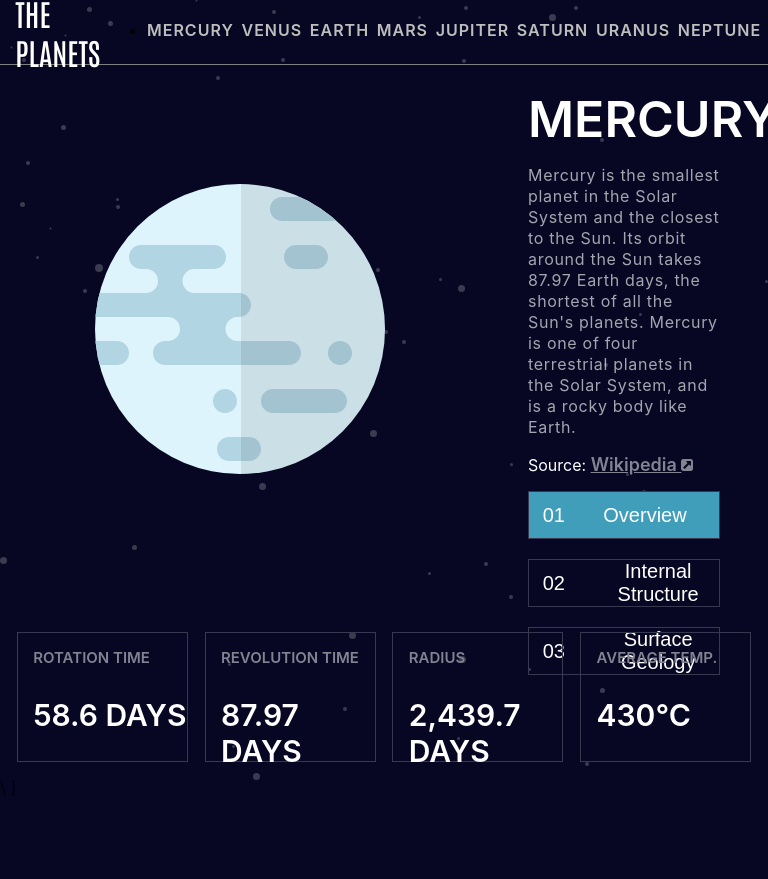
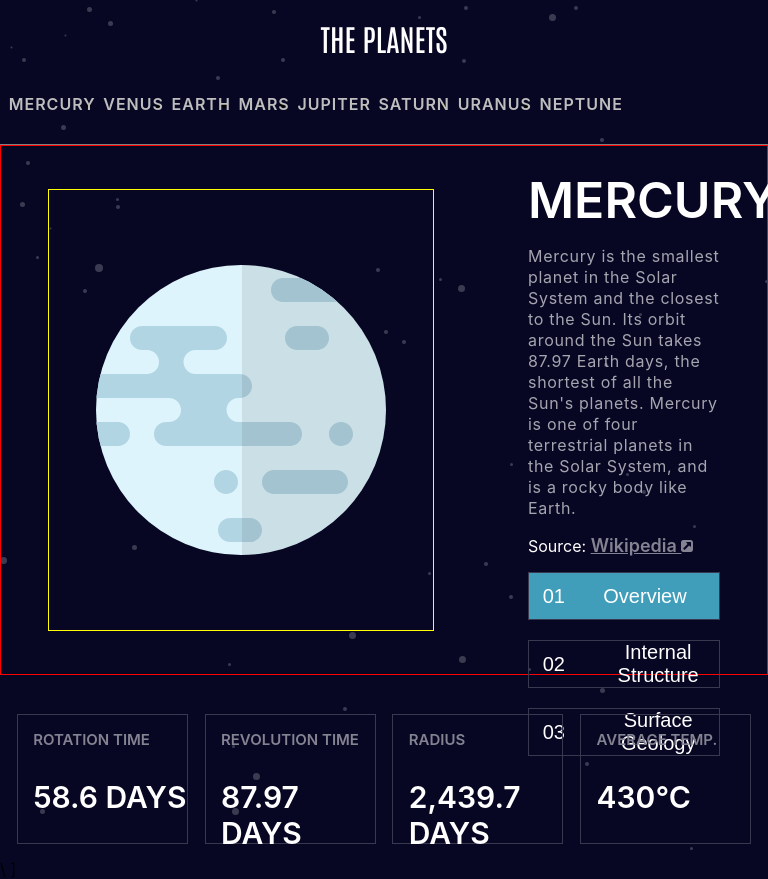
Before and after one commit to MngSebastian/Planet-Fact, a React (Create React App) app: page / in a window 768 px wide. Before the commit the page ends 800 px from the top, so only its background shows below. Built offline with nearby package versions, Linux system fonts and the light colour scheme.

Commit message:
Added Tablet media query, completed the navbar for tablet view

```diff
--- a/src/App.css
+++ b/src/App.css
@@ -214,6 +214,12 @@ ul a {
   margin: 0;
 }
 
+.planet-info-text {
+  color: rgba(251, 251, 251, 0.65);
+  letter-spacing: 0.7px;
+  line-height: 21px;
+}
+
 .planet-btn {
   display: flex;
   cursor: pointer;
@@ -305,8 +311,95 @@ ul a {
   font-size: 30px;
 }
 
-.planet-info-text {
-  color: rgba(251, 251, 251, 0.65);
-  letter-spacing: 0.7px;
-  line-height: 21px;
+/* ----------------            MEDIA QUERIES           ------------------- */
+/*
+  ##Device = Tablets, Ipads (portrait) ##Screen = B/w 768px to 1024px
+*/
+
+@media (min-width: 768px) and (max-width: 1024px) {
+  /* ----------------     NAVBAR    ------------------- */
+  .navbar {
+    display: flex;
+    flex-direction: column;
+    height: 18vh;
+    justify-content: center;
+    align-items: center;
+  }
+
+  .home-btn {
+    display: flex;
+    color: white;
+    width: 30vw;
+    height: 10vh;
+    padding-left: 0;
+    justify-content: center;
+    align-items: flex-start;
+    font-family: "Antonio", sans-serif;
+    font-size: 30px;
+  }
+
+  .planets-list {
+    display: flex;
+    justify-content: center;
+    align-items: center;
+    height: 5vh;
+    width: 80vw;
+    margin-top: 2vh;
+    margin-bottom: 4vh;
+  }
+
+  ul {
+    margin: 0;
+    width: 59vw;
+  }
+
+  /* ----------------     Main Info    ------------------- */
+  .main {
+    display: flex;
+    justify-content: space-around;
+    align-items: center;
+    padding-bottom: 0;
+    width: auto;
+    height: 66vh;
+    color: white;
+    border: 1px solid red;
+  }
+
+  .planet-img {
+    display: flex;
+    position: relative;
+    flex-direction: column;
+    justify-content: center;
+    align-items: center;
+    height: 55vh;
+    width: 50vw;
+    border: 1px solid yellow;
+  }
 }
+
+/*
+  ##Device = Tablets, Ipads (landscape)
+  ##Screen = B/w 768px to 1024px
+*/
+
+@media (min-width: 768px) and (max-width: 1024px) and (orientation: landscape) {
+  /* CSS */
+}
+
+/*
+  ##Device = Low Resolution Tablets, Mobiles (Landscape)
+  ##Screen = B/w 481px to 767px
+*/
+
+@media (min-width: 481px) and (max-width: 767px) {
+  /* CSS */
+}
+
+/*
+  ##Device = Most of the Smartphones Mobiles (Portrait)
+  ##Screen = B/w 320px to 479px
+*/
+
+@media (min-width: 320px) and (max-width: 480px) {
+  /* CSS */
+}
```
